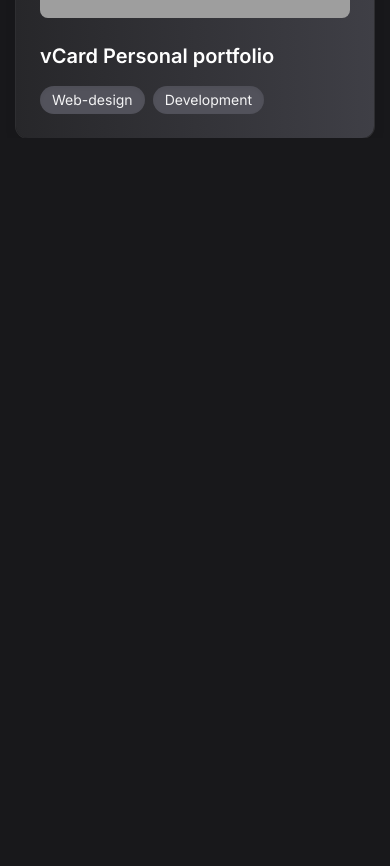
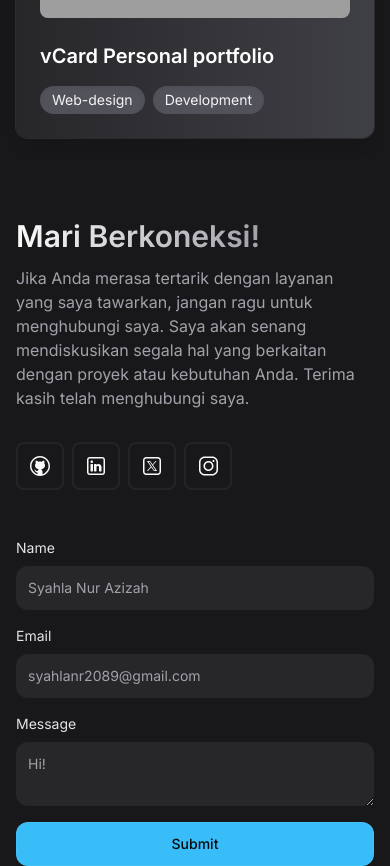
Before and after one commit to fesloth/syahla-blog, a React (Vite) app: page / in a window 390 px wide. Shown: the part 6440-7306 px from the top of the page. Before the commit the page ends 6578 px from the top, so only its background shows below. Built offline with nearby package versions, Linux system fonts and the light colour scheme; grey boxes are pictures that could not be loaded.

Commit message:
contact done

```diff
--- a/src/App.jsx
+++ b/src/App.jsx
@@ -6,6 +6,7 @@
 import Skill from "./components/Skill";
 import Work from "./components/Work";
 import Certif from "./components/Certif";
+import Contact from "./components/Contact";
 
 const App = () => {
 
@@ -18,6 +19,7 @@
       <Skill />
       <Work />
       <Certif />
+      <Contact />
     </main>
     </>
   )
--- /dev/null
+++ b/src/components/Contact.jsx
@@ -0,0 +1,121 @@
+const socialLinks = [
+  {
+    href: "https://www.github.com/codewithsadee-org",
+    icon: (
+      <svg width="24" height="24" viewBox="0 0 24 24" fill="none" xmlns="http://www.w3.org/2000/svg">
+        <path
+          d="M12 2C6.48603 2 2 6.48604 2 12C2 17.514 6.48603 22 12 22C17.514 22 22 17.514 22 12C22 6.48604 17.514 2 12 2ZM12 3.5C16.7033 3.5 20.5 7.2967 20.5 12C20.5 15.8327 17.9785 19.0613 14.5 20.126V17.5684C14.5 16.6133 13.9497 15.7943 13.1543 15.3867C13.9276 15.2388 14.6457 14.9454 15.249 14.5309C15.8522 14.1165 16.3232 13.5929 16.6228 13.0037C16.9224 12.4145 17.0421 11.7765 16.9718 11.1429C16.9015 10.5093 16.6434 9.89818 16.2188 9.36035C16.4405 8.67771 16.6883 7.48034 16.0996 6.53809C14.9647 6.53809 14.2323 7.31604 13.8828 7.7998C13.2853 7.60352 12.6459 7.5017 12 7.5C11.3537 7.50057 10.7136 7.60139 10.1152 7.79688C9.76487 7.31289 9.03311 6.53809 7.90039 6.53809C7.22486 7.61941 7.64246 8.78228 7.86621 9.25684C7.41288 9.79235 7.12862 10.4078 7.03781 11.0505C6.94699 11.6931 7.05233 12.3438 7.34478 12.9468C7.63723 13.5498 8.10809 14.087 8.71698 14.5124C9.32587 14.9379 10.0546 15.2389 10.8408 15.3896C10.1877 15.7262 9.69864 16.337 9.54883 17.0781H8.8916C8.2431 17.0781 7.99112 16.8146 7.64062 16.3701C7.29463 15.9256 6.92259 15.6269 6.47559 15.5029C6.23459 15.4774 6.07223 15.6607 6.28223 15.8232C6.99173 16.3062 7.0407 17.0968 7.3252 17.6143C7.5842 18.0803 8.11484 18.5 8.71484 18.5H9.5V20.126C6.02153 19.0613 3.5 15.8327 3.5 12C3.5 7.2967 7.29669 3.5 12 3.5Z"
+          fill="currentColor"
+        />
+      </svg>
+    ),
+    alt: "GitHub",
+  },
+  {
+    href: "https://www.linkedin.com/in/codewithsadee",
+    icon: (
+      <svg width="24" height="24" viewBox="0 0 24 24" fill="none" xmlns="http://www.w3.org/2000/svg">
+        <path
+          d="M5.75 3C4.24011 3 3 4.24011 3 5.75V18.25C3 19.7599 4.24011 21 5.75 21H18.25C19.7599 21 21 19.7599 21 18.25V5.75C21 4.24011 19.7599 3 18.25 3H5.75ZM5.75 4.5H18.25C18.9491 4.5 19.5 5.05089 19.5 5.75V18.25C19.5 18.9491 18.9491 19.5 18.25 19.5H5.75C5.05089 19.5 4.5 18.9491 4.5 18.25V5.75C4.5 5.05089 5.05089 4.5 5.75 4.5ZM7.75 6.5C7.41848 6.5 7.10054 6.6317 6.86612 6.86612C6.6317 7.10054 6.5 7.41848 6.5 7.75C6.5 8.08152 6.6317 8.39946 6.86612 8.63388C7.10054 8.8683 7.41848 9 7.75 9C8.08152 9 8.39946 8.8683 8.63388 8.63388C8.8683 8.39946 9 8.08152 9 7.75C9 7.41848 8.8683 7.10054 8.63388 6.86612C8.39946 6.6317 8.08152 6.5 7.75 6.5ZM7 10C6.7235 10 6.5 10.2235 6.5 10.5V17C6.5 17.2765 6.7235 17.5 7 17.5H8.5C8.7765 17.5 9 17.2765 9 17V10.5C9 10.2235 8.7765 10 8.5 10H7ZM10.5 10C10.2235 10 10 10.2235 10 10.5V17C10 17.2765 10.2235 17.5 10.5 17.5H12C12.2765 17.5 12.5 17.2765 12.5 17V13.25C12.5 12.5605 13.0605 12 13.75 12C14.4395 12 15 12.5605 15 13.25V17C15 17.2765 15.2235 17.5 15.5 17.5H17C17.2765 17.5 17.5 17.2765 17.5 17V13C17.5 11.3455 16.1545 10 14.5 10C13.731 10 13.0315 10.293 12.5 10.7705V10.5C12.5 10.2235 12.2765 10 12 10H10.5Z"
+          fill="currentColor"
+        />
+      </svg>
+    ),
+    alt: "LinkedIn",
+  },
+  {
+    href: "https://x.com/codewithsadee_",
+    icon: (
+      <svg width="24" height="24" viewBox="0 0 24 24" fill="none" xmlns="http://www.w3.org/2000/svg">
+        <path
+          d="M6.25 3C4.46403 3 3 4.46403 3 6.25V17.75C3 19.536 4.46403 21 6.25 21H17.75C19.536 21 21 19.536 21 17.75V6.25C21 4.46403 19.536 3 17.75 3H6.25ZM6.25 4.5H17.75C18.725 4.5 19.5 5.27497 19.5 6.25V17.75C19.5 18.725 18.725 19.5 17.75 19.5H6.25C5.27497 19.5 4.5 18.725 4.5 17.75V6.25C4.5 5.27497 5.27497 4.5 6.25 4.5ZM6.91406 7L10.7822 12.5283L6.91113 17H7.93262L11.2344 13.1758L13.9102 17H17.1289L13.0127 11.1172L16.5684 7H15.5684L12.5615 10.4717L10.1328 7H6.91406ZM8.46777 7.84766H9.74902L15.5752 16.1523H14.2939L8.46777 7.84766Z"
+          fill="currentColor"
+        />
+      </svg>
+    ),
+    alt: "Twitter X",
+  },
+  {
+    href: "https://www.instagram.com/codewithsadee",
+    icon: (
+      <svg width="25" height="24" viewBox="0 0 25 24" fill="none" xmlns="http://www.w3.org/2000/svg">
+        <path
+          d="M8.75 2.5C5.58319 2.5 3 5.08319 3 8.25V15.75C3 18.9164 5.5831 21.5 8.75 21.5H16.25C19.4165 21.5 22 18.9165 22 15.75V8.25C22 5.0831 19.4164 2.5 16.25 2.5H8.75ZM8.75 4H16.25C18.6056 4 20.5 5.8939 20.5 8.25V15.75C20.5 18.1055 18.6055 20 16.25 20H8.75C6.3939 20 4.5 18.1056 4.5 15.75V8.25C4.5 5.89381 6.39381 4 8.75 4ZM17.5 6C16.9475 6 16.5 6.4475 16.5 7C16.5 7.5525 16.9475 8 17.5 8C18.0525 8 18.5 7.5525 18.5 7C18.5 6.4475 18.0525 6 17.5 6ZM12.5 7C9.74759 7 7.5 9.24759 7.5 12C7.5 14.7524 9.74759 17 12.5 17C15.2524 17 17.5 14.7524 17.5 12C17.5 9.24759 15.2524 7 12.5 7ZM12.5 8.5C14.4416 8.5 16 10.0584 16 12C16 13.9416 14.4416 15.5 12.5 15.5C10.5584 15.5 9 13.9416 9 12C9 10.0584 10.5584 8.5 12.5 8.5Z"
+          fill="currentColor"
+        />
+      </svg>
+    ),
+    alt: "Instagram",
+  },
+];
+
+const Contact = () => {
+  return (
+    <section id="contact" className="section">
+      <div className="container lg:grid lg:grid-cols-2 lg:items-stretch">
+        <div className="mb-12 lg:mb-0 lg:flex lg:flex-col">
+          <h2 className="headline-2 lg:max-w-[12ch]">Mari Berkoneksi!</h2>
+
+        <p className="text-zinc-400 mt-3 mb-8 max-w-[50ch] lg:max-w-[30ch]">Jika Anda merasa tertarik dengan layanan yang saya tawarkan, jangan ragu untuk menghubungi saya. Saya akan senang mendiskusikan segala hal yang berkaitan dengan proyek atau kebutuhan Anda. Terima kasih telah menghubungi saya.</p>
+        <div className="flex items-center gap-2 mt-auto">
+            {socialLinks.map(({ href, icon }, key) =>
+            (
+                <a
+                key={key}
+                href={href}
+                target="_blank"
+                className="w-12 h-12 grid place-items-center ring-inset ring-2 ring-zinc-50/5 rounded-lg transition-[background-color,color] hover:bg-zinc-50 hover:text-zinc-950 active:bg-zinc-50/80">
+                    {icon}
+                </a>
+            ))}
+        </div>
+      </div>
+      <form
+      action="https://getform.io/f/blllzojb"
+      method="POST"
+      className="xl:pl-10 2xl:pl-20"
+      >
+
+            <div className="md:grid md:items-center md:grid-cols-2 md:gap-2">
+                <div className="mb-4">
+                    <label
+                    htmlFor="name"
+                    className="label"
+                    >
+                        Name
+                    </label>
+
+                    <input type="text" name="name" id="name" autoComplete="name" placeholder="Syahla Nur Azizah" required className="text-field"/>
+                </div>
+                <div className="mb-4">
+                    <label
+                    htmlFor="email"
+                    className="label"
+                    >
+                        Email
+                    </label>
+
+                    <input type="email" name="email" id="email" autoComplete="email" placeholder="syahlanr2089@gmail.com" required className="text-field"/>
+                </div>
+                <div className="mb-4">
+                    <label
+                    htmlFor="message"
+                    className="label">
+                        Message
+
+                    </label>
+                    <textarea name="message" id="message" placeholder="Hi!" required className="text-field resize-y min-h-3 max-h-80"></textarea>
+                </div>
+            </div>
+
+            <button type="submit" className="btn btn-primary [&]:max-w-full w-full justify-center">
+                Submit
+            </button>
+
+      </form>
+      </div>
+    </section>
+  );
+};
+
+export default Contact;
--- a/src/index.css
+++ b/src/index.css
@@ -116,3 +116,18 @@
 .btn-outline {
   @apply h-11 bg-zinc-800 hover:bg-zinc-700 active:bg-zinc-800;
 }
+
+/* text field */
+
+.label {
+  @apply block text-zinc-200 text-sm font-normal mb-2
+}
+
+.text-field {
+  @apply block outline-none w-full px-3 py-3 text-sm bg-zinc-800 rounded-xl ring-1 ring-inset ring-transparent
+  transition-shadow hover:ring-zinc-50/5 focus:ring-sky-400 focus:ring-2
+}
+
+.text-field::placeholder {
+  @apply text-zinc-400
+}
```
